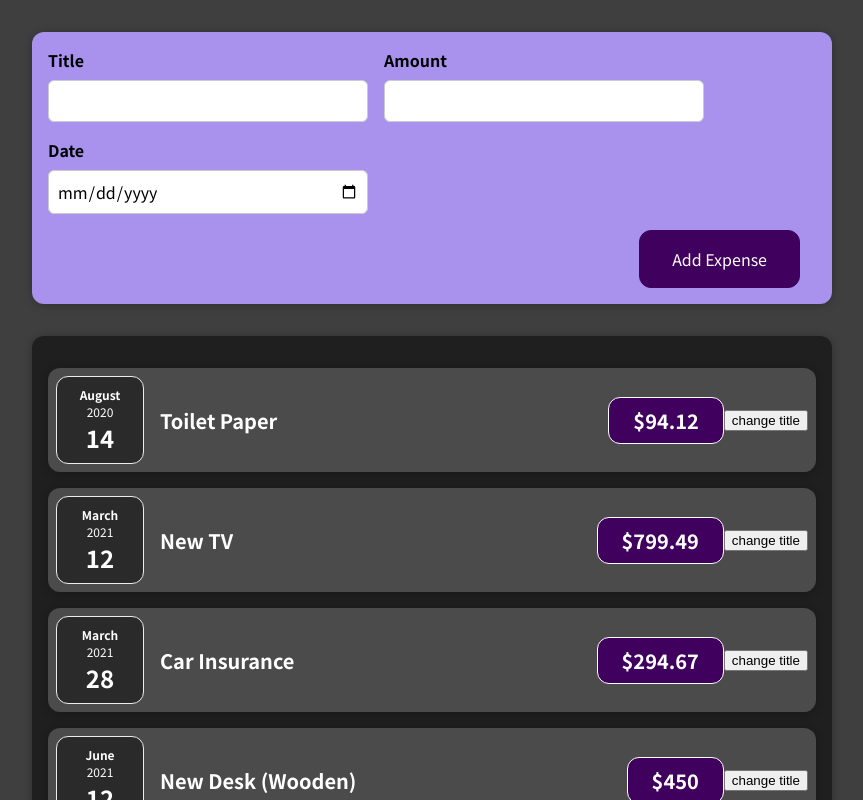
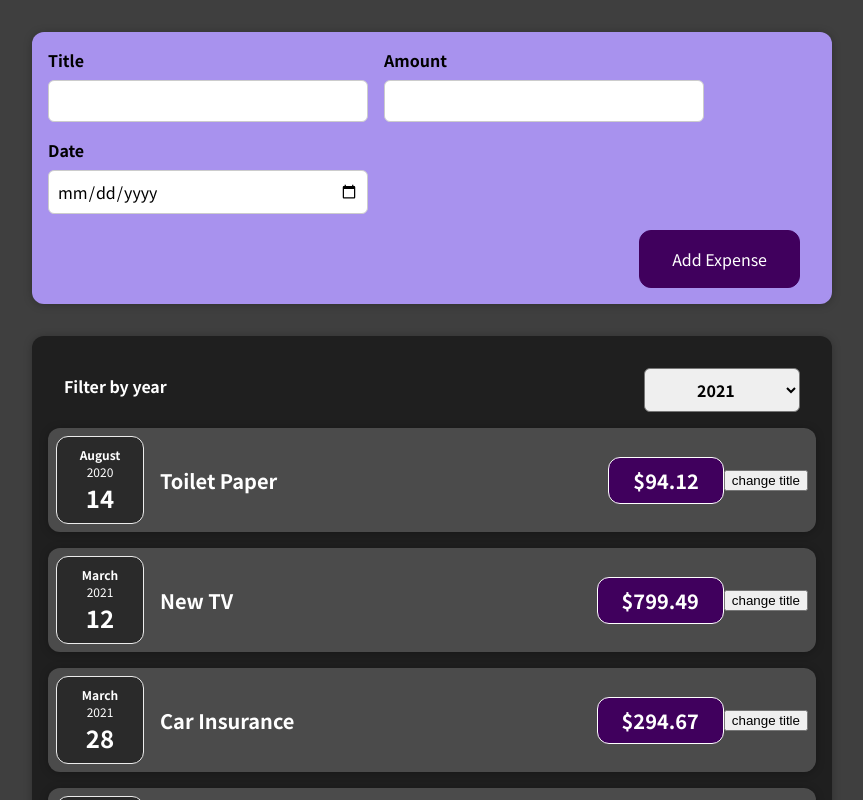
Before and after one commit to cubodado/Expense-Tracker, a React (Create React App) app: page / in a window 1280 px wide. Shown: the top 800 px of the page, without its empty margins (208-1071 px from the left). Built offline with nearby package versions, Linux system fonts and the light colour scheme.

Commit message:
feat: create ExpenseFilter component

```diff
--- /dev/null
+++ b/src/components/Expenses/ExpenseFilter.css
@@ -0,0 +1,24 @@
+.expenses-filter {
+  color: white;
+  padding: 0 1rem;
+}
+
+.expenses-filter__control {
+  display: flex;
+  width: 100%;
+  align-items: center;
+  justify-content: space-between;
+  margin: 1rem 0;
+}
+
+.expenses-filter label {
+  font-weight: bold;
+  margin-bottom: 0.5rem;
+}
+
+.expenses-filter select {
+  font: inherit;
+  padding: 0.5rem 3rem;
+  font-weight: bold;
+  border-radius: 6px;
+}
--- /dev/null
+++ b/src/components/Expenses/ExpenseFilter.js
@@ -0,0 +1,23 @@
+import './ExpenseFilter.css';
+
+const ExpenseFilter = (props) => {
+  const filterChangeHandler = (event) => {
+    props.onChangeFilter(event.target.value);
+  };
+
+  return (
+    <div className="expenses-filter">
+      <div className="expenses-filter__control">
+        <label>Filter by year</label>
+        <select value={ props.filtered } onChange={ filterChangeHandler }>
+          <option value="2022">2022</option>
+          <option value="2021">2021</option>
+          <option value="2020">2020</option>
+          <option value="2019">2019</option>
+        </select>
+      </div>
+    </div>
+  )
+};
+
+export default ExpenseFilter;
--- a/src/components/Expenses/Expenses.js
+++ b/src/components/Expenses/Expenses.js
@@ -1,10 +1,20 @@
+import { useState } from "react";
 import ExpenseItem from "./ExpenseItem";
+import ExpenseFilter from './ExpenseFilter';
 import Card from "../UI/Card";
 import "./Expenses.css";
 
 const Expenses = (props) => {
+  const [ filteredYear, setFilteredYear ] = useState("2021");
+
+  const fliterChangeHandler = (selectedYear) => {
+    setFilteredYear(selectedYear);
+  };
+
   return (
+    <div>
       <Card className="expenses">
+      <ExpenseFilter filtered={ filteredYear } onChangeFilter={ fliterChangeHandler } />
         <ExpenseItem
           date={props.items[0].date}
           title={props.items[0].title}
@@ -26,6 +36,7 @@
           amount={props.items[3].amount}
         />
       </Card>
+    </div>
   );
 }
 
```
Also changed, not shown: 1 other file (tests, documents, lock files or other folders). Lines whose indentation alone changed are shown as unchanged.
